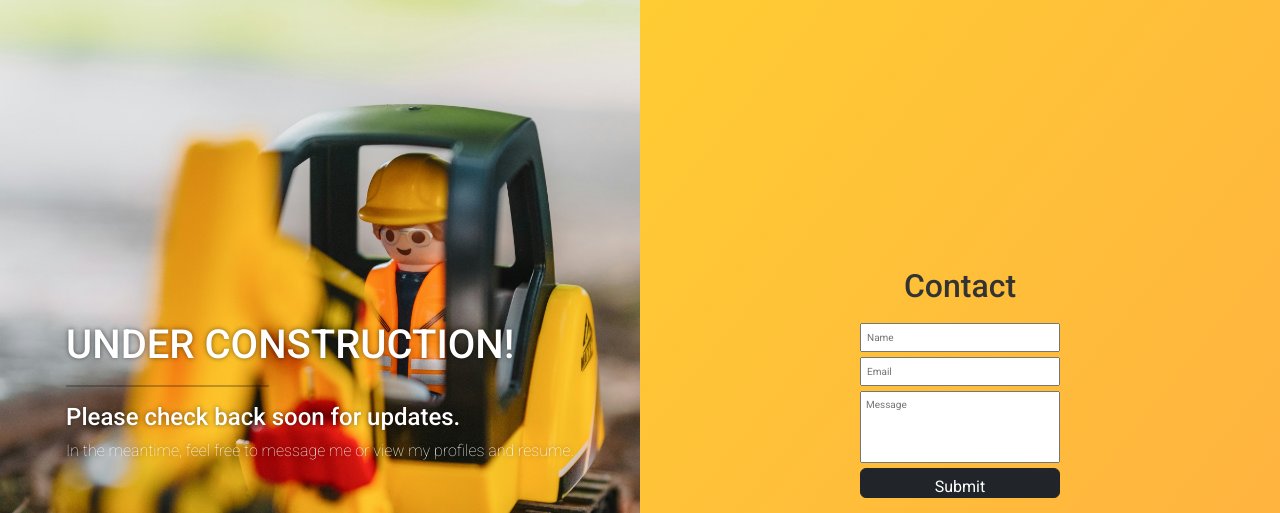
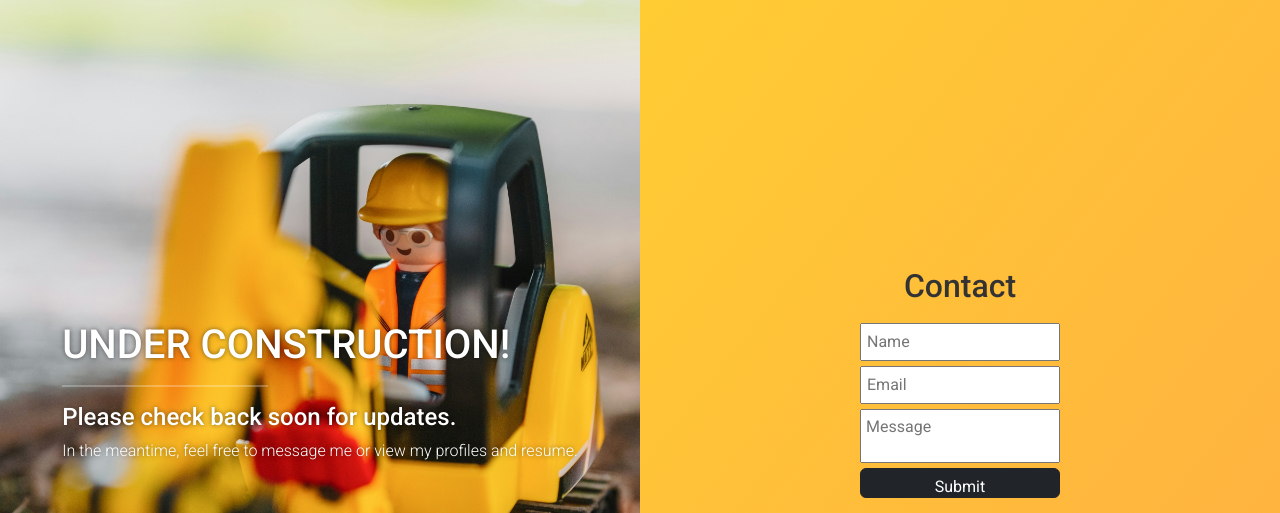
Before and after one commit to JMRobertson89/jrobertson-io-portfolio, a website: page index.html in a window 1280 px wide. Shown: the top 513 px of the page. Drawn offline with nearby package versions, Linux system fonts and the light colour scheme.

Commit message:
potential gh pages issue fix

```diff
--- a/assets/CSS/stlye.css
+++ b/assets/CSS/stlye.css
@@ -24,6 +24,7 @@ html, body {
     width: 100%;
     height: 100vh;
     margin: 0;
+    flex-direction: row;
 }
 
 /* TODO font styling*/
@@ -52,7 +53,7 @@ h2 {
 .leftSide {
     /* background-color: #007bff; */
     background-image: url('../Images/toy-construction.jpg');
-    background-size: 100%;
+    background-size: cover;
     background-repeat: no-repeat;
     background-position: center;
     color: #ffffff;
@@ -67,7 +68,15 @@ h2 {
     height: 100%;
 }
 
+hr {
+    width: 40%;
+    border: 1px solid white;
 
+}
+
+p {
+    font-weight: 300;
+}
 
 /* TODO rightSide*/
 
@@ -83,11 +92,6 @@ h2 {
     height: 100%;
 }
 
-hr {
-    width: 40%;
-    border: .5px solid black;
-
-}
 
 /* TODO style contact icons */
 .contactInfo {
@@ -112,7 +116,7 @@ form {
 input, textarea, button {
     margin-bottom: 5px;
     padding: 5px;
-    font-size: 10px;
+    font-size: 1rem;
 }
 
 #submit {
--- a/index.html
+++ b/index.html
@@ -4,7 +4,6 @@
 <head>
     <meta charset="UTF-8">
     <meta name="viewport" content="width=device-width, initial-scale=1.0">
-    <meta http-equiv="X-UA-Compatible" content="ie=edge">
     <title>Portfolio: Joshua Robertson</title>
     <link rel="stylesheet" href="https://cdn.jsdelivr.net/npm/bootstrap@5.3.3/dist/css/bootstrap.min.css">
     <link rel="stylesheet" href="./assets/CSS/stlye.css">
```
